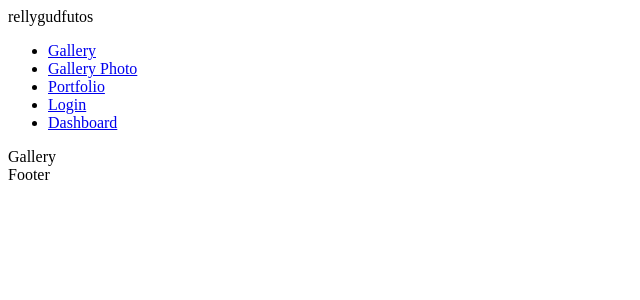
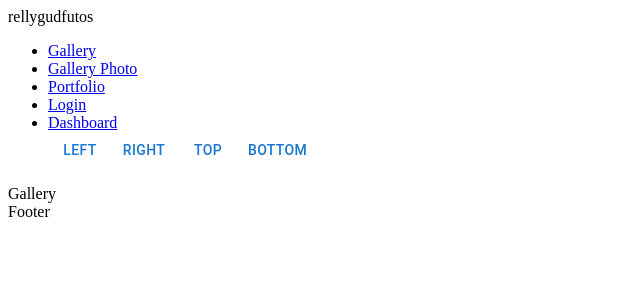
Before and after one commit to michaelkerr0576/rellygudfutos_v2, a React (Vite) app in the folder frontend/: page / in a window 1280 px wide. Shown: the top 300 px of the page, without its empty margins (0-640 px from the left). Built offline with nearby package versions, Linux system fonts and the light colour scheme.

Commit message:
upgrade to material ui 5

```diff
--- a/frontend/src/App.tsx
+++ b/frontend/src/App.tsx
@@ -1,15 +1,20 @@
 import { BrowserRouter as Router, Route, Routes } from 'react-router-dom';
 
-import Footer from '@/layouts/Footer';
-import Header from '@/layouts/Header';
+import { createTheme, ThemeProvider } from '@mui/material/styles';
+
+import Footer from '@/layouts/Footer/Footer';
+import Header from '@/layouts/Header/Header';
 import Dashboard from '@/pages/Dashboard/Dashboard.page';
 import Gallery from '@/pages/Gallery/Gallery.page';
 import Login from '@/pages/Login/Login.page';
 import Photo from '@/pages/Photo/Photo.page';
 import Portfolio from '@/pages/Portfolio/Portfolio.page';
 
+const theme = createTheme();
+
 function App(): JSX.Element {
   return (
+    <ThemeProvider theme={theme}>
       <Router>
         <Header />
         <Routes>
@@ -32,6 +37,7 @@ function App(): JSX.Element {
         </Routes>
         <Footer />
       </Router>
+    </ThemeProvider>
   );
 }
 
--- /dev/null
+++ b/frontend/src/components/navigation/Drawer.tsx
@@ -0,0 +1,93 @@
+import { Fragment, useState } from 'react';
+
+import MailIcon from '@mui/icons-material/Mail';
+import InboxIcon from '@mui/icons-material/MoveToInbox';
+import Box from '@mui/material/Box';
+import Button from '@mui/material/Button';
+import Divider from '@mui/material/Divider';
+import List from '@mui/material/List';
+import ListItem from '@mui/material/ListItem';
+import ListItemButton from '@mui/material/ListItemButton';
+import ListItemIcon from '@mui/material/ListItemIcon';
+import ListItemText from '@mui/material/ListItemText';
+import SwipeableDrawer from '@mui/material/SwipeableDrawer';
+
+type Anchor = 'top' | 'left' | 'bottom' | 'right';
+
+export default function SwipeableTemporaryDrawer(): JSX.Element {
+  const [state, setState] = useState({
+    bottom: false,
+    left: false,
+    right: false,
+    top: false,
+  });
+
+  const toggleDrawer =
+    (anchor: Anchor, open: boolean) =>
+    (event: React.KeyboardEvent | React.MouseEvent): void => {
+      if (
+        event &&
+        event.type === 'keydown' &&
+        ((event as React.KeyboardEvent).key === 'Tab' || (event as React.KeyboardEvent).key === 'Shift')
+      ) {
+        return;
+      }
+
+      setState({ ...state, [anchor]: open });
+    };
+
+  const list = (anchor: Anchor): JSX.Element => (
+    <Box
+      sx={{ width: anchor === 'top' || anchor === 'bottom' ? 'auto' : 250 }}
+      role="presentation"
+      onClick={toggleDrawer(anchor, false)}
+      onKeyDown={toggleDrawer(anchor, false)}
+    >
+      <List>
+        {['Inbox', 'Starred', 'Send email', 'Drafts'].map(
+          (text, index): JSX.Element => (
+            <ListItem key={text} disablePadding>
+              <ListItemButton>
+                <ListItemIcon>{index % 2 === 0 ? <InboxIcon /> : <MailIcon />}</ListItemIcon>
+                <ListItemText primary={text} />
+              </ListItemButton>
+            </ListItem>
+          ),
+        )}
+      </List>
+      <Divider />
+      <List>
+        {['All mail', 'Trash', 'Spam'].map(
+          (text, index): JSX.Element => (
+            <ListItem key={text} disablePadding>
+              <ListItemButton>
+                <ListItemIcon>{index % 2 === 0 ? <InboxIcon /> : <MailIcon />}</ListItemIcon>
+                <ListItemText primary={text} />
+              </ListItemButton>
+            </ListItem>
+          ),
+        )}
+      </List>
+    </Box>
+  );
+
+  return (
+    <div>
+      {(['left', 'right', 'top', 'bottom'] as const).map(
+        (anchor): JSX.Element => (
+          <Fragment key={anchor}>
+            <Button onClick={toggleDrawer(anchor, true)}>{anchor}</Button>
+            <SwipeableDrawer
+              anchor={anchor}
+              open={state[anchor]}
+              onClose={toggleDrawer(anchor, false)}
+              onOpen={toggleDrawer(anchor, true)}
+            >
+              {list(anchor)}
+            </SwipeableDrawer>
+          </Fragment>
+        ),
+      )}
+    </div>
+  );
+}
--- a/frontend/src/layouts/Header.tsx
+++ b/frontend/src/layouts/Header/Header.tsx
@@ -1,4 +1,6 @@
 import { Link } from 'react-router-dom';
+
+import Drawer from '@/components/navigation/Drawer';
 
 function Header(): JSX.Element {
   return (
@@ -20,6 +22,7 @@ function Header(): JSX.Element {
         <li>
           <Link to="/admin/dashboard">Dashboard</Link>
         </li>
+        <Drawer />
       </ul>
     </header>
   );
```
Also changed, not shown: frontend/package.json (+10 -6 lines), frontend/.eslintrc.cjs, frontend/src/layouts/Footer/Footer.tsx (renamed from frontend/src/layouts/Footer.tsx), frontend/src/layouts/Main/Main.tsx (renamed from frontend/src/layouts/Main.tsx), 1 other file (tests, documents, lock files or other folders). Lines whose indentation alone changed are shown as unchanged.
